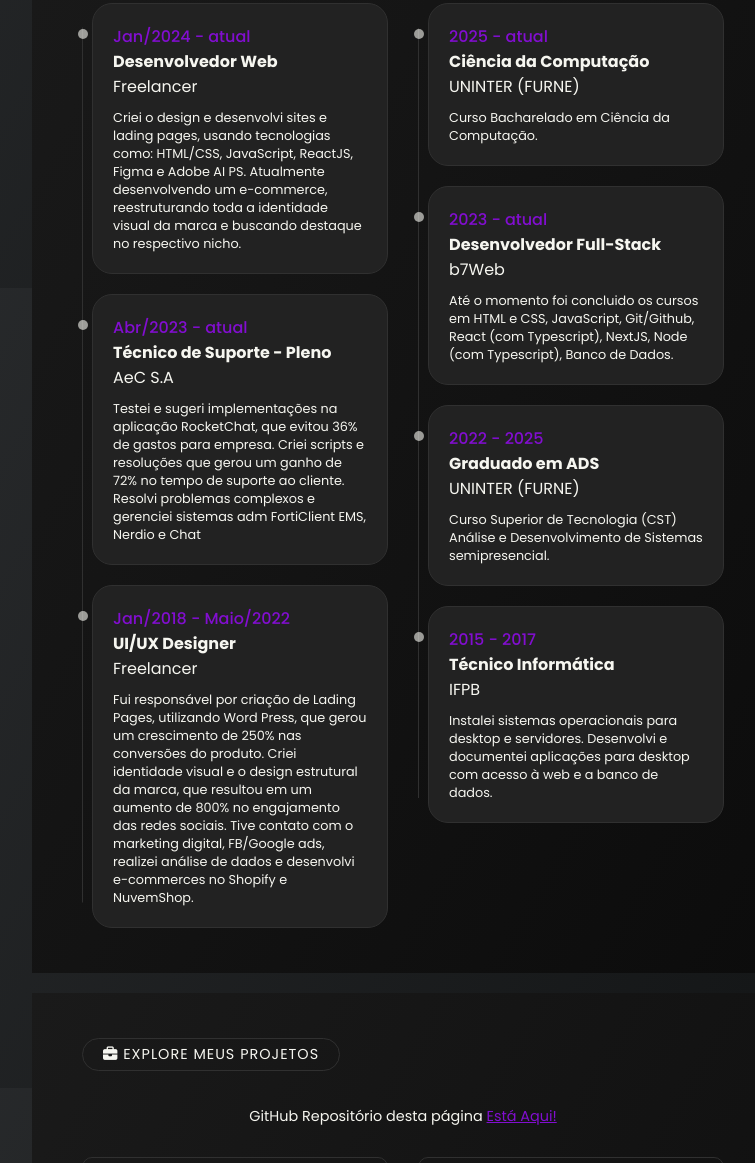
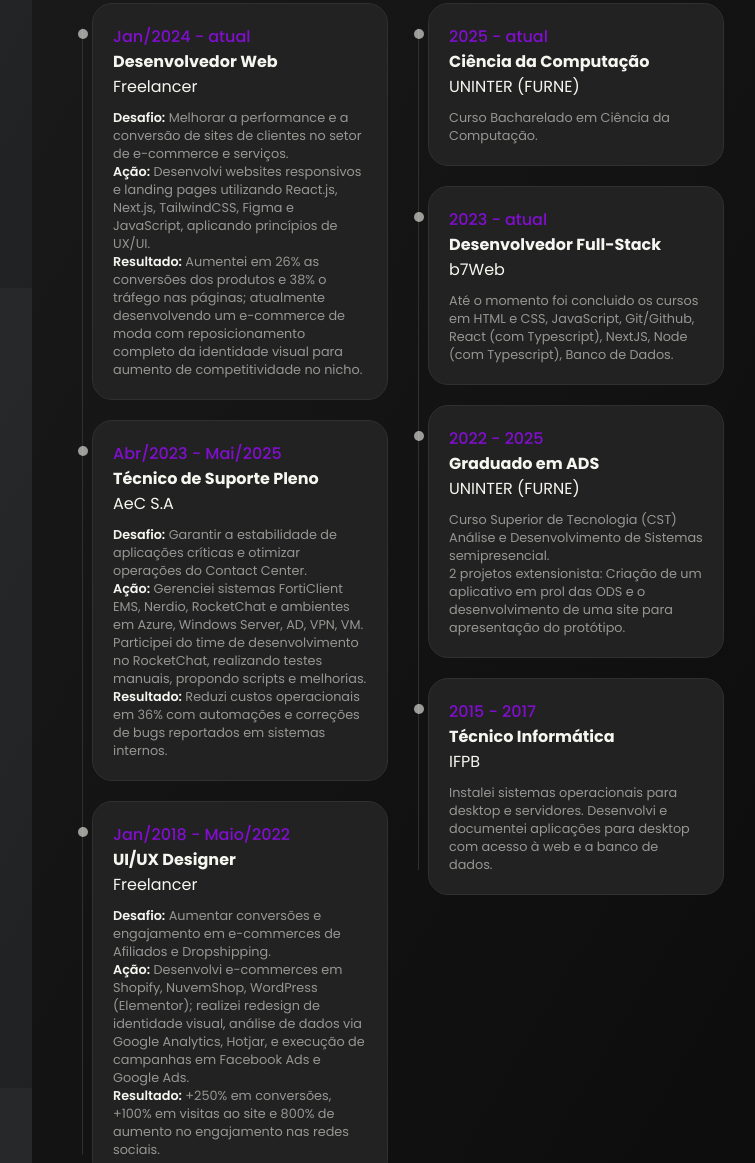
Before and after one commit to luruanx/Portifolio, a plain HTML site: page index.html in a window 1280 px wide. Shown: the part 2112-3275 px from the top of the page, without its empty margins (442-1197 px from the left). Drawn offline with nearby package versions, Linux system fonts and the light colour scheme.

Commit message:
up index

```diff
--- a/assets/style.css
+++ b/assets/style.css
@@ -743,9 +743,13 @@ header nav ul li a:hover::after {
     opacity: 0.6;
 }
 .edu-work-box p {
-    color: var(--text-color);
+    color: #969693;
     font-size: 0.8rem;
     margin-top: 10px;
+}
+.edu-work-box p > span{
+    color: var(--text-color);
+    font-weight: 600;
 }
 
 /* TESTIMONIALS */
--- a/index.html
+++ b/index.html
@@ -387,15 +387,21 @@
                                 <span class="edu-work-year">Jan/2024 - atual</span>
                                 <strong>Desenvolvedor Web</strong>
                                 <span class="edu-box-location">Freelancer</span>
-                                <p>Criei o design e desenvolvi sites e lading pages, usando tecnologias como: HTML/CSS, JavaScript, ReactJS, Figma e Adobe AI PS. Atualmente desenvolvendo um e-commerce, reestruturando toda a identidade visual da marca e buscando destaque no respectivo nicho. </p>
+                                <p><span>Desafio:</span> Melhorar a performance e a conversão de sites de clientes no setor de e-commerce e serviços. <br>
+                                <span>Ação:</span> Desenvolvi websites responsivos e landing pages utilizando React.js, Next.js, TailwindCSS, Figma e JavaScript, aplicando princípios de UX/UI. <br>
+                                <span>Resultado:</span> Aumentei em 26% as conversões dos produtos e 38% o tráfego nas páginas; atualmente desenvolvendo um e-commerce de moda com reposicionamento completo da identidade visual para aumento de competitividade no nicho.</p>
                             </div>
 
                             <!--box-->
                             <div class="edu-work-box" data-aos="fade-up">
-                                <span class="edu-work-year">Abr/2023 - atual</span>
-                                <strong>Técnico de Suporte - Pleno</strong>
+                                <span class="edu-work-year">Abr/2023 - Mai/2025</span>
+                                <strong>Técnico de Suporte Pleno</strong>
                                 <span class="edu-box-location">AeC S.A</span>
-                                <p>Testei e sugeri implementações na aplicação RocketChat, que evitou 36% de gastos para empresa. Criei scripts e resoluções que gerou um ganho de 72% no tempo de suporte ao cliente. Resolvi problemas complexos e gerenciei sistemas adm FortiClient EMS, Nerdio e Chat</p>
+                                <p>
+                                    <span>Desafio:</span> Garantir a estabilidade de aplicações críticas e otimizar operações do Contact Center. <br>
+                                    <span>Ação:</span> Gerenciei sistemas FortiClient EMS, Nerdio, RocketChat e ambientes em Azure, Windows Server, AD, VPN, VM. Participei do time de desenvolvimento no RocketChat, realizando testes manuais, propondo scripts e melhorias. <br>
+                                    <span>Resultado:</span> Reduzi custos operacionais em 36% com automações e correções de bugs reportados em sistemas internos.
+                                </p>
                             </div>
 
                             <!--box-->
@@ -403,7 +409,11 @@
                                 <span class="edu-work-year">Jan/2018 - Maio/2022</span>
                                 <strong>UI/UX Designer</strong>
                                 <span class="edu-box-location">Freelancer</span>
-                                <p>Fui responsável por criação de Lading Pages, utilizando Word Press, que gerou um crescimento de 250% nas conversões do produto. Criei identidade visual e o design estrutural da marca, que resultou em um aumento de 800% no engajamento das redes sociais. Tive contato com o marketing digital, FB/Google ads, realizei análise de dados e desenvolvi e-commerces no Shopify e NuvemShop.</p>
+                                <p>
+                                    <span>Desafio:</span> Aumentar conversões e engajamento em e-commerces de Afiliados e Dropshipping. <br>
+                                    <span>Ação:</span> Desenvolvi e-commerces em Shopify, NuvemShop, WordPress (Elementor); realizei redesign de identidade visual, análise de dados via Google Analytics, Hotjar, e execução de campanhas em Facebook Ads e Google Ads. <br>
+                                    <span>Resultado:</span> +250% em conversões, +100% em visitas ao site e 800% de aumento no engajamento nas redes sociais.
+                                </p>
                             </div>
                         </div>
                     </div>
@@ -437,7 +447,10 @@
                                 <span class="edu-work-year">2022 - 2025</span>
                                 <strong>Graduado em ADS</strong>
                                 <span class="edu-box-location">UNINTER (FURNE)</span>
-                                <p>Curso Superior de Tecnologia (CST) Análise e Desenvolvimento de Sistemas semipresencial.</p>
+                                <p>
+                                    Curso Superior de Tecnologia (CST) Análise e Desenvolvimento de Sistemas semipresencial. <br>
+                                    2 projetos extensionista: Criação de um aplicativo em prol das ODS e o desenvolvimento de uma site para apresentação do protótipo.
+                                </p>
                             </div>
 
                             <!--box-->
```
